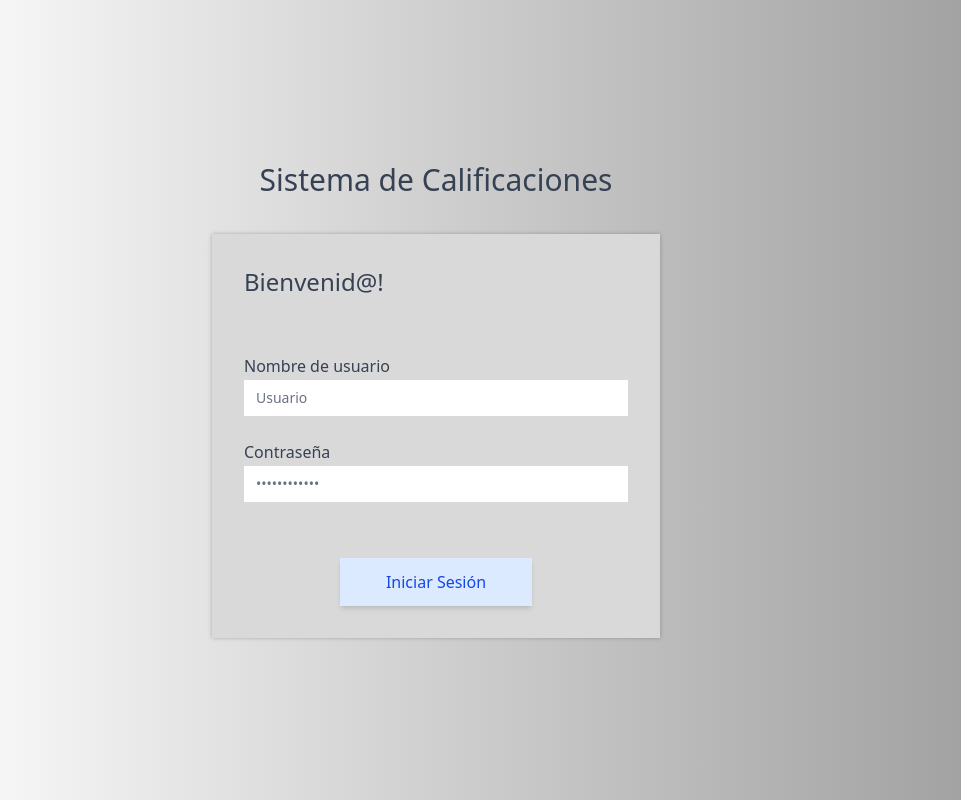
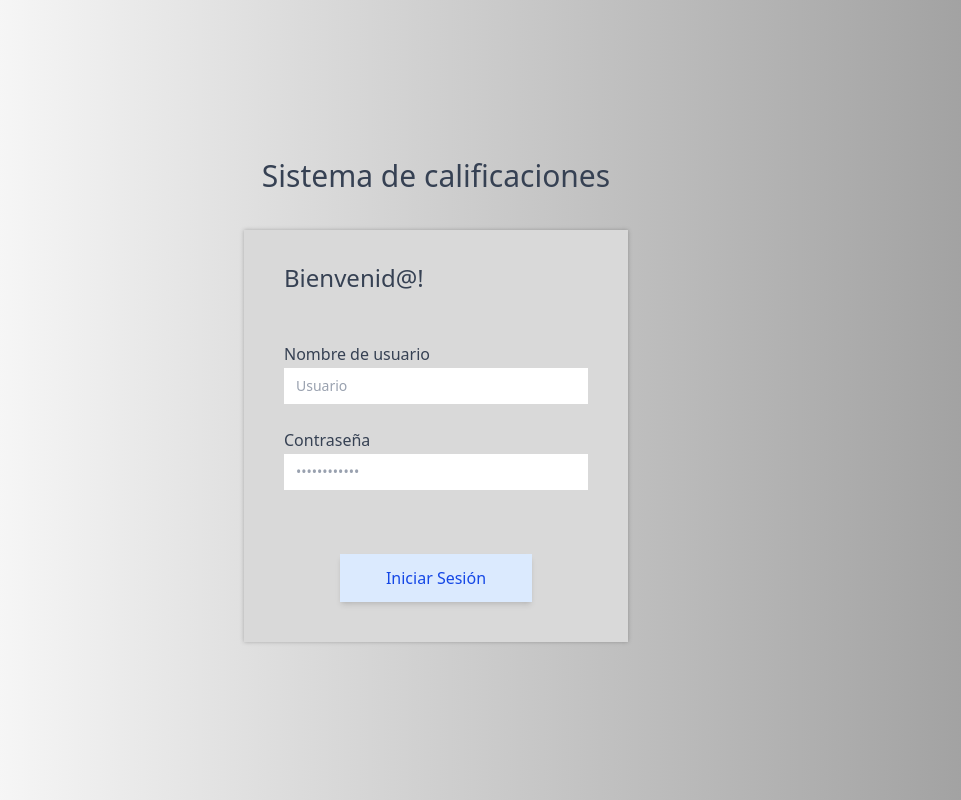
Before and after one commit to pablossrudi/nuevo_sistema_calificaciones_frontend, a React (Vite) app: page /login in a window 1280 px wide. Shown: the whole page, without its empty margins (204-1165 px from the left). Built offline with nearby package versions, Linux system fonts and the light colour scheme; no server answers.

Commit message:
corregir título y ajustar estilos en el formulario de inicio de sesión

```diff
--- a/src/pages/public/Login.tsx
+++ b/src/pages/public/Login.tsx
@@ -27,16 +27,14 @@ export const Login = () => {
     return (
         <div className="min-h-screen flex flex-col items-center justify-center bg-transparent">
             <h1 className="text-3xl font-medium text-gray-700 mb-9">
-                Sistema de Calificaciones
+                Sistema de calificaciones
             </h1>
-            <div className="max-w-md w-full space-y-8 p-8 bg-primary shadow-primary hover:shadow-lg transition-shadow duration-300 ease-in-out">
-
+            <div className="max-w-sm w-full space-y-8 py-8 px-10 bg-primary shadow-primary hover:shadow-lg transition-shadow duration-300 ease-in-out">
                 <h1 className="text-2xl font-medium text-gray-700">
                     Bienvenid@!
                 </h1>
-
-                <form className="mt-14 space-y-6" onSubmit={handleSubmit}>
-                    <div className="flex flex-col space-y-6 mb-14">
+                <form className="mt-12 space-y-6" onSubmit={handleSubmit}>
+                    <div className="flex flex-col space-y-6 mb-16">
                         <div>
                             <h1 className="text-color-primary font-medium text-gray-700 mb-0.5">Nombre de usuario</h1>
                             <label htmlFor="username" className="sr-only"></label>
@@ -45,13 +43,12 @@ export const Login = () => {
                                 name="username"
                                 type="text"
                                 required
-                                className="relative block w-full px-3 py-2 bg-white placeholder-gray-500 text-gray-900 focus:outline-none focus:ring-indigo-500 focus:border-indigo-500 focus:z-10 sm:text-sm"
+                                className="relative block w-full px-3 py-2 bg-white placeholder-gray-400 text-gray-900 focus:outline-none focus:ring-indigo-500 focus:border-indigo-500 focus:z-10 sm:text-sm"
                                 placeholder="Usuario"
                                 value={userName}
                                 onChange={(e) => setUserName(e.target.value)}
                             />
                         </div>
-
                         <div>
                             <h1 className="text-color-primary font-medium text-gray-700 mb-0.5">Contraseña</h1>
                             <label htmlFor="password" className="sr-only"></label>
@@ -60,7 +57,7 @@ export const Login = () => {
                                 name="password"
                                 type="password"
                                 required
-                                className="relative block w-full px-3 py-2 bg-white placeholder-gray-500 text-gray-900 focus:outline-none focus:ring-indigo-500 focus:border-indigo-500 focus:z-10 sm:text-sm"
+                                className="relative block w-full px-3 py-2 bg-white placeholder-gray-400 text-gray-900 focus:outline-none focus:ring-indigo-500 focus:border-indigo-500 focus:z-10 sm:text-sm"
                                 placeholder="••••••••••••"
                                 value={password}
                                 onChange={(e) => setPassword(e.target.value)}
@@ -74,7 +71,7 @@ export const Login = () => {
                         </div>
                     )}
 
-                    <div className='flex justify-center'>
+                    <div className='flex justify-center mb-2'>
                         <button
                             type="submit"
                             className="p-3 w-48 bg-blue-100 text-blue-700 hover:bg-blue-500 hover:text-white text-base font-medium shadow-md hover:shadow-lg transition-shadow duration-300 cursor-pointer"
```
